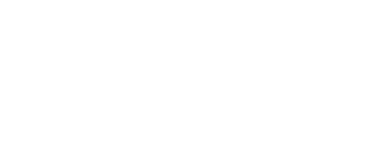
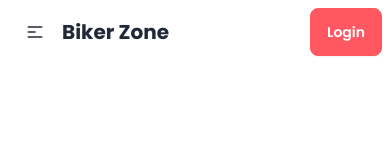
Before and after one commit to nayan97/bike-zone, a plain HTML site: page index.html in a window 390 px wide. Drawn offline with nearby package versions, Linux system fonts and the light colour scheme.

Commit message:
navbar by daisy ui

```diff
--- a/index.html
+++ b/index.html
@@ -1,11 +1,62 @@
 <!DOCTYPE html>
-<html lang="en">
+<html lang="en" data-theme="light">
 <head>
     <meta charset="UTF-8">
     <meta name="viewport" content="width=device-width, initial-scale=1.0">
     <title>Biker Zone</title>
+    <!---- google font cdn -->
+    <link rel="preconnect" href="https://fonts.googleapis.com">
+    <link rel="preconnect" href="https://fonts.gstatic.com" crossorigin>
+    <link href="https://fonts.googleapis.com/css2?family=Poppins:ital,wght@0,100;0,200;0,300;0,400;0,500;0,600;0,700;0,800;0,900;1,100;1,200;1,300;1,400;1,500;1,600;1,700;1,800;1,900&display=swap" rel="stylesheet">
+    <link href="https://cdn.jsdelivr.net/npm/daisyui@4.12.23/dist/full.min.css" rel="stylesheet" type="text/css" />
+    <script src="https://cdn.tailwindcss.com"></script>
+    <style>
+        .poppins-bikes {
+            font-family: "Poppins", serif;
+            }
+    </style>
 </head>
-<body>
+<body class="poppins-bikes">
+    <header class="md:container mx-auto">
+        <div class="navbar bg-base-100">
+            <div class="flex-1">
+              <div class="dropdown">
+                <div tabindex="0" role="button" class="btn btn-ghost lg:hidden">
+                  <svg
+                    xmlns="http://www.w3.org/2000/svg"
+                    class="h-5 w-5"
+                    fill="none"
+                    viewBox="0 0 24 24"
+                    stroke="currentColor">
+                    <path
+                      stroke-linecap="round"
+                      stroke-linejoin="round"
+                      stroke-width="2"
+                      d="M4 6h16M4 12h8m-8 6h16" />
+                  </svg>
+                </div>
+                <ul
+                  tabindex="0"
+                  class="menu menu-sm dropdown-content bg-base-100 rounded-box z-[1] mt-3 w-52 p-2 shadow">
+                  <li><a>Item 1</a></li>
+                  <li><a>Item 3</a></li>
+                </ul>
+              </div>
+              <a class="font-bold text-xl">Biker Zone</a>
+            </div>
+            <div class="navbar-center hidden lg:flex">
+              <ul class="menu menu-horizontal px-1">
+                <li><a>Home</a></li>
+                <li><a>Shop</a></li>
+                <li><a>News</a></li>
+                <li><a>Contact</a></li>
+              </ul>
+            </div>
+            <div class="">
+              <a class="btn btn-error text-white">Login</a>
+            </div>
+          </div>
+    </header>
 
 </body>
 </html>
```
